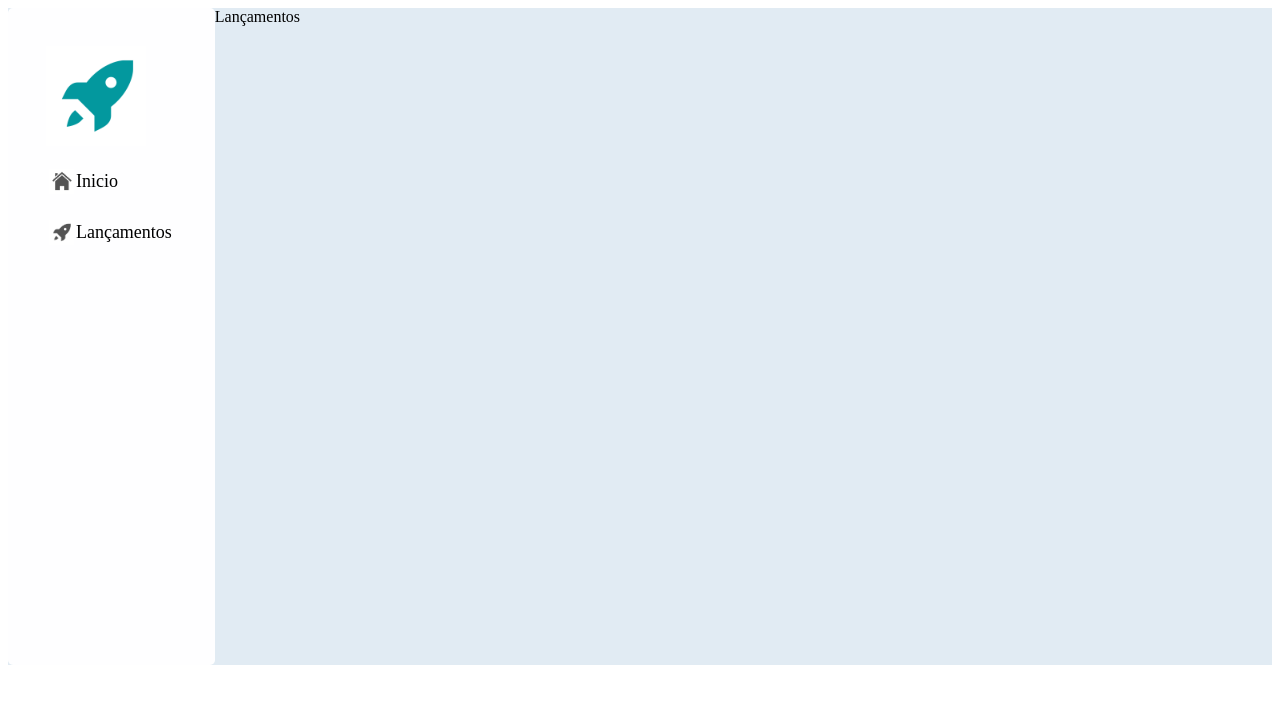
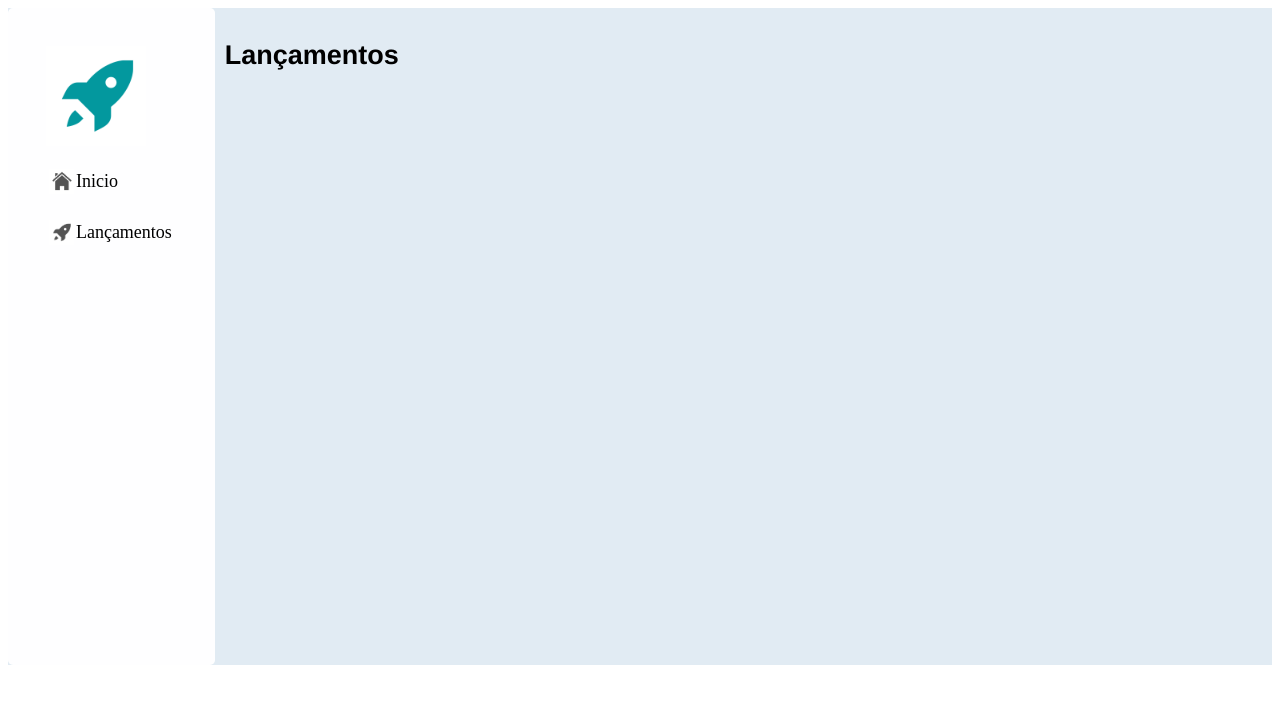
Before and after one commit to CarolinaInglethe/ci-space-x, a React (Create React App) app: page / in a window 1280 px wide. Both pictures are taken after a click on the button "Veja aqui". Shown: the top 704 px of the page. Built offline with nearby package versions, Linux system fonts and the light colour scheme; no server answers.

Commit message:
Releases - css basico

```diff
--- a/src/css/App.css
+++ b/src/css/App.css
@@ -62,3 +62,10 @@ a {
   color: rgba(0, 0, 0, 0.698);
   font-family: 'Franklin Gothic Medium', 'Arial Narrow', Arial, sans-serif;
 }
+
+.releases-section {
+  display: flex;
+  font-family: 'Franklin Gothic Medium', 'Arial Narrow', Arial, sans-serif;
+  font-size: large;
+  margin: 10px;
+}
--- a/src/pages/Releases.jsx
+++ b/src/pages/Releases.jsx
@@ -15,9 +15,9 @@ const Releasers = () => {
     <div className="releases-container">
       <NavBar />
 
-      <div>
-        Lançamentos
-      </div>
+      <section className="releases-section">
+        <h1>Lançamentos</h1>
+      </section>
 
     </div>
   )
```
